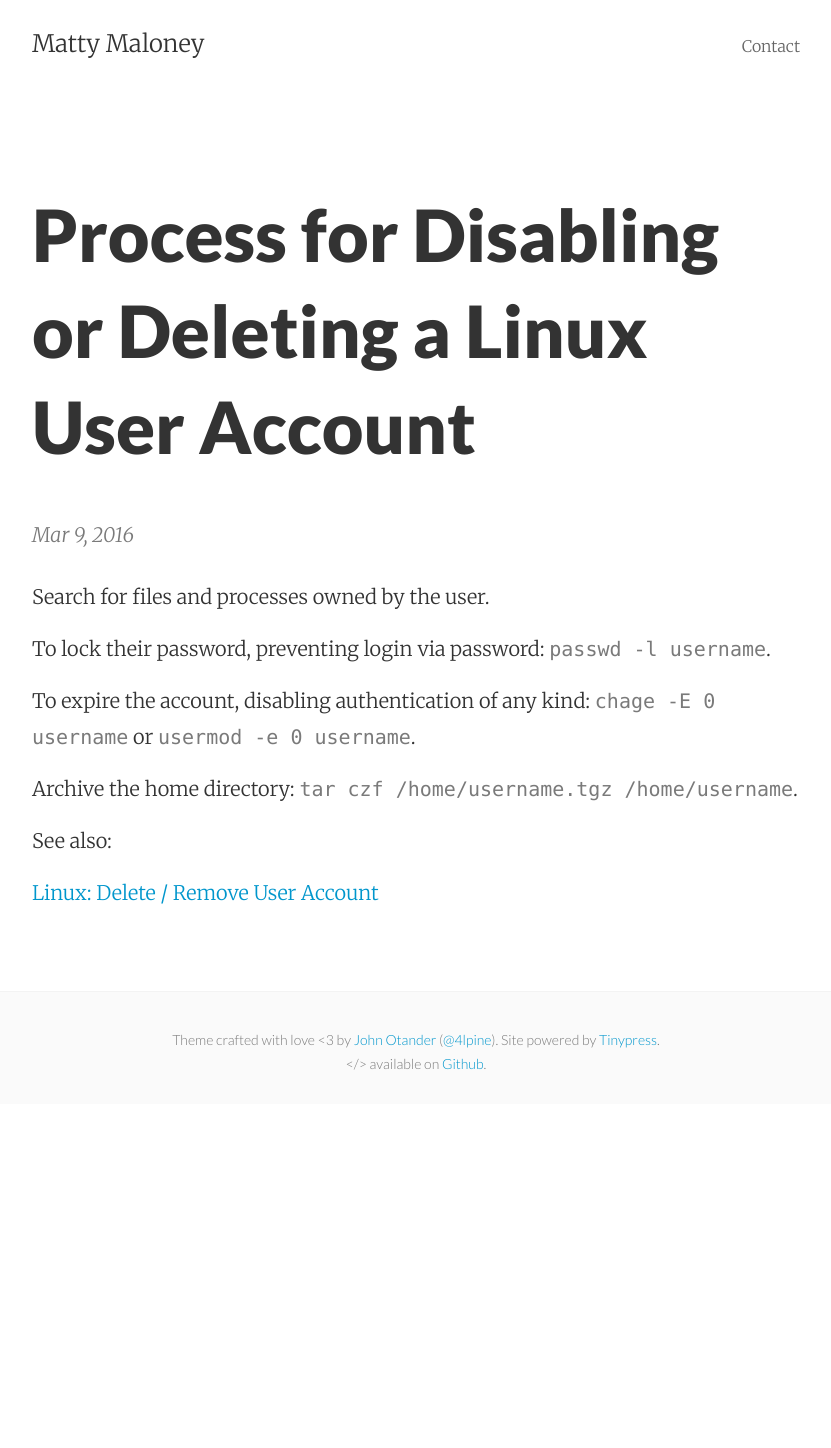
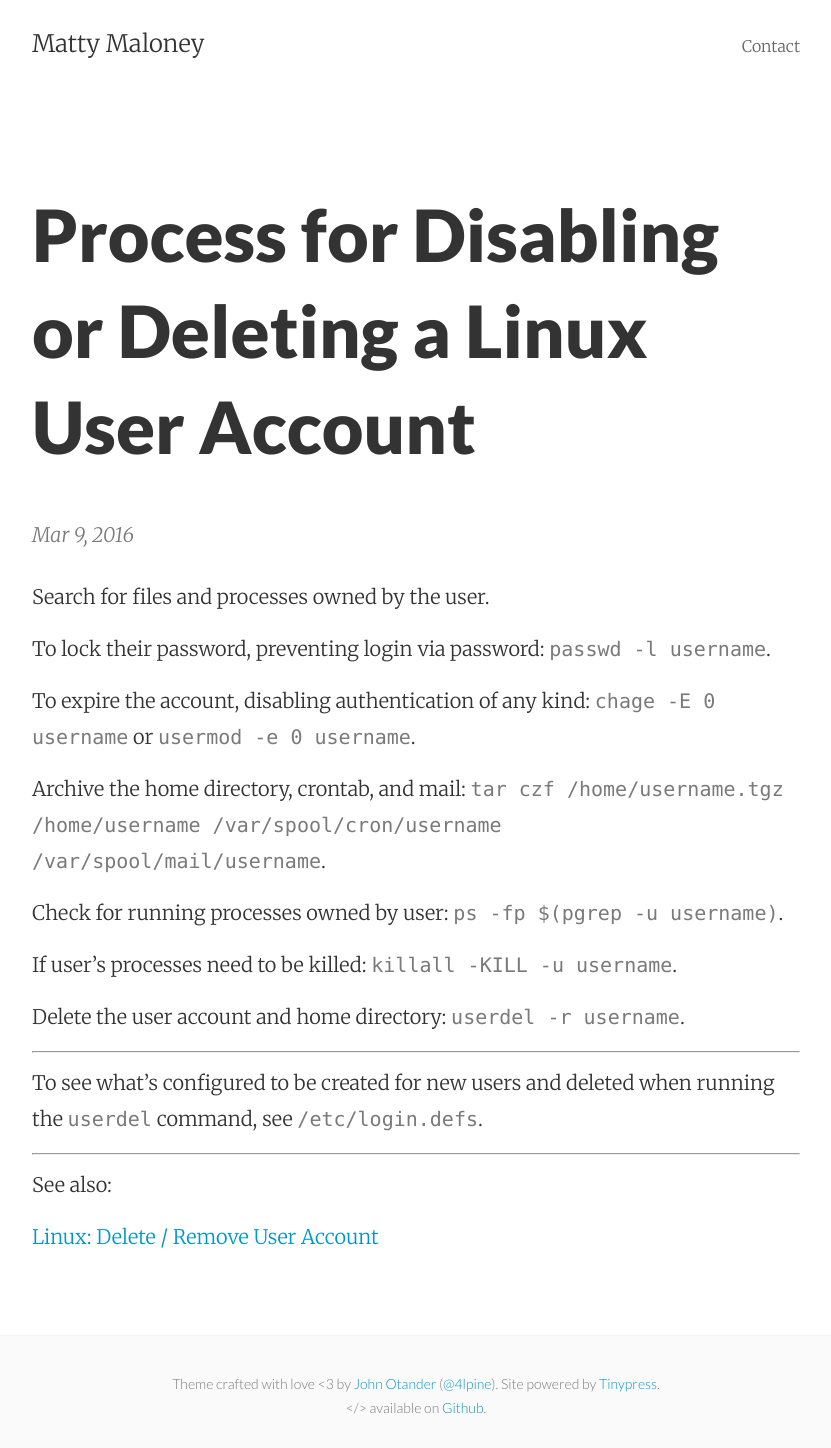
Before and after one commit to mattymaloney/mattymaloney.github.io, a Jekyll site: the page built from _posts/2016-03-09-linux-delete-user.md, in a window 1280 px wide. Shown: the whole page, without its empty margins (224-1055 px from the left). Built offline with Jekyll 4.4.1, drawn with Linux system fonts in a browser that asks for light colours; before the commit the page ends 1104 px from its top, so only the background shows below that.

Commit message:
Created 2016-03-09-linux-delete-user.md

```diff
--- a/_posts/2016-03-09-linux-delete-user.md
+++ b/_posts/2016-03-09-linux-delete-user.md
@@ -11,10 +11,19 @@ To lock their password, preventing login via password: `passwd -l username`.
 
 To expire the account, disabling authentication of any kind: `chage -E 0 username` or `usermod -e 0 username`.
 
-Archive the home directory: `tar czf /home/username.tgz /home/username`.
+Archive the home directory, crontab, and mail: `tar czf /home/username.tgz /home/username /var/spool/cron/username /var/spool/mail/username`.
 
+Check for running processes owned by user: `ps -fp $(pgrep -u username)`.
 
+If user's processes need to be killed: `killall -KILL -u username`.
 
+Delete the user account and home directory: `userdel -r username`.
+
+---
+
+To see what's configured to be created for new users and deleted when running the `userdel` command, see `/etc/login.defs`.
+
+---
 
 See also:
 
```
